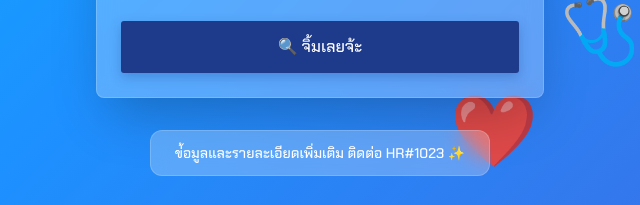
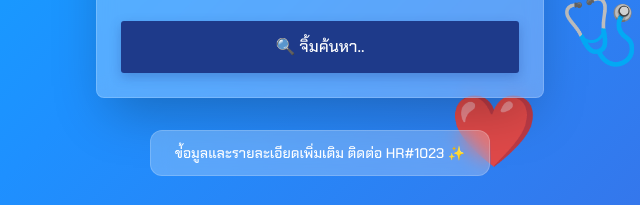
Before and after one commit to naadisak/hrhealthcheck, a plain HTML site: page index.html in a window 1280 px wide. Shown: the part 540-745 px from the top of the page, 320-960 px from the left. Drawn offline with nearby package versions, Linux system fonts and the light colour scheme.

Commit message:
Update index.html

```diff
--- a/index.html
+++ b/index.html
@@ -212,7 +212,7 @@
                     class="search-button w-full flex items-center justify-center gap-2"
                     id="searchButton"
                 >
-                    <span id="searchText">🔍 จิ้มเลยจ้ะ</span>
+                    <span id="searchText">🔍 จิ้มค้นหา..</span>
                     <div id="loadingSpinner" class="loading-spinner hidden"></div>
                 </button>
             </div>
```
